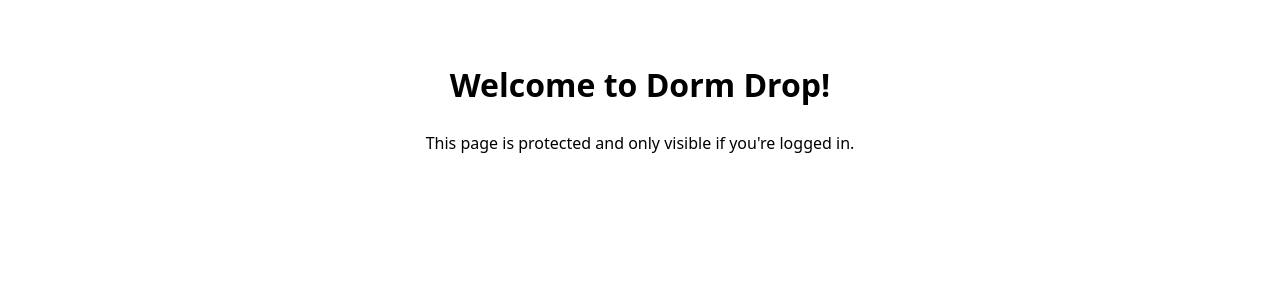
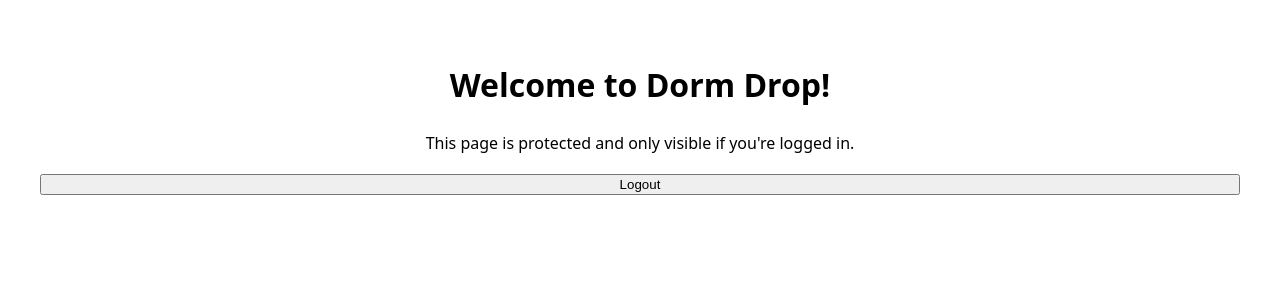
Before and after one commit to Alexander-L-Li/College-Marketplace, a React (Vite) app in the folder frontend/: page /home in a window 1280 px wide. Shown: the top 300 px of the page. Built offline with nearby package versions, Linux system fonts and the light colour scheme; sample sign-in values are in the browser's storage.

Commit message:
handleLogout in Home.jsx

```diff
--- a/frontend/src/pages/Home.jsx
+++ b/frontend/src/pages/Home.jsx
@@ -11,10 +11,24 @@
     }
   }, [navigate]);
 
+  async function handleLogout(e) {
+    e.preventDefault();
+    localStorage.removeItem("session");
+    navigate("/login");
+  }
+
   return (
     <div className="p-4 text-black">
       <h1 className="text-xl font-bold">Welcome to Dorm Drop!</h1>
       <p>This page is protected and only visible if you're logged in.</p>
+      <form onSubmit={handleLogout} className="space-y-4">
+        <button
+          type="submit"
+          className="w-full p-2 bg-black text-white rounded hover:bg-gray-800"
+        >
+          Logout
+        </button>
+      </form>
     </div>
   );
 }
```
